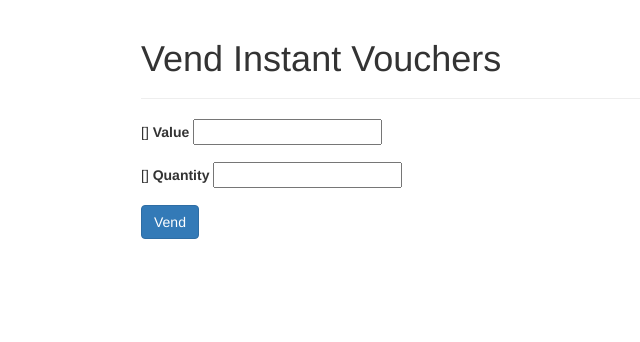
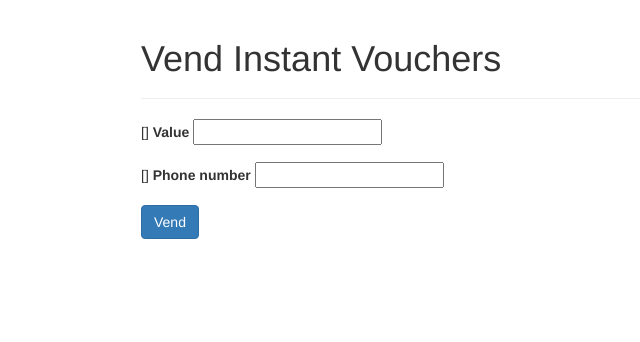
Before and after one commit to deone/vendor, a Django app: template vend/templates/vend/vend_instant.html in a window 1280 px wide. Shown: the part 73-415 px from the top of the page, without its empty margins (243-883 px from the left). Run offline with Django 3.2, Linux system fonts and the light colour scheme; the template is opened without the code that fills it, so the values that code supplies are empty, except form fields; tables that the repository leaves empty hold one stand-in row (values such as "Sample post"); form fields are guessed from the names that the template uses; some libraries are stand-ins or nearby versions.

Commit message:
- Replace quantity field with phone_number. - Implement template inheritance.

```diff
--- a/templates/base.html
+++ b/templates/base.html
@@ -33,7 +33,7 @@
               <ul class="dropdown-menu">
                 <li><a href="{% url 'vend_standard' %}">Standard</a></li>
                 {% if 'INS' in voucher_types %}
-                  <li><a href="{% url 'vend_standard' %}">Instant</a></li>
+                  <li><a href="{% url 'vend_instant' %}">Instant</a></li>
                 {% endif %}
               </ul>
             </li>
--- a/vend/forms.py
+++ b/vend/forms.py
@@ -4,7 +4,7 @@ from django.conf import settings
 from utils import send_api_request
 
 class Common(forms.Form):
-    quantity = forms.ChoiceField(label='Quantity', choices=settings.QUANTITY_CHOICES, widget=forms.Select(attrs={'class': 'form-control'}))
+    phone_number = forms.CharField(label='Phone Number', max_length=10, widget=forms.TextInput(attrs={'class': 'form-control'}))
 
     def __init__(self, *args, **kwargs):
         self.user = kwargs.pop('user', None)
--- a/vend/templates/vend/vend_instant.html
+++ b/vend/templates/vend/vend_instant.html
@@ -1,31 +1,9 @@
-{% extends 'base.html' %}
+{% extends 'vend/vend_standard.html' %}
 
 {% block title %}Vend Instant Vouchers{% endblock %}
 
-{% block app_body %}
-<div class="row">
-  <form method="post" action="" class="vend-form">
-    <fieldset>
-      <div class="page-header">
-        <h1>Vend Instant Vouchers</h1>
-      </div>
-      {% csrf_token %}
-      {{ form.non_field_errors }}
-
-      <div class="form-group">
-        {{ form.value.errors }}
-        <label for="{{ form.value.id_for_label }}">{{ form.value.label }}</label>
-        {{ form.value }}
-      </div>
-
-      <div class="form-group">
-        {{ form.quantity.errors }}
-        <label for="{{ form.quantity.id_for_label }}">{{ form.quantity.label }}</label>
-        {{ form.quantity }}
-      </div>
-
-      <button type="submit" class="btn btn-primary">Vend</button>
-    </fieldset>
-  </form>
+{% block form_header %}
+<div class="page-header">
+  <h1>Vend Instant Vouchers</h1>
 </div>
 {% endblock %}
--- a/vend/templates/vend/vend_standard.html
+++ b/vend/templates/vend/vend_standard.html
@@ -5,10 +5,12 @@
 {% block app_body %}
 <div class="row">
   <form method="post" action="" class="vend-form">
-    <fieldset>
+    {% block form_header %}
       <div class="page-header">
         <h1>Vend Standard Vouchers</h1>
       </div>
+    {% endblock %}
+
     {% csrf_token %}
     {{ form.non_field_errors }}
 
@@ -19,13 +21,12 @@
     </div>
 
     <div class="form-group">
-        {{ form.quantity.errors }}
-        <label for="{{ form.quantity.id_for_label }}">{{ form.quantity.label }}</label>
-        {{ form.quantity }}
+      {{ form.phone_number.errors }}
+      <label for="{{ form.phone_number.id_for_label }}">{{ form.phone_number.label }}</label>
+      {{ form.phone_number }}
     </div>
 
     <button type="submit" class="btn btn-primary">Vend</button>
-    </fieldset>
   </form>
 </div>
 {% endblock %}
```
Lines whose indentation alone changed are shown as unchanged.
